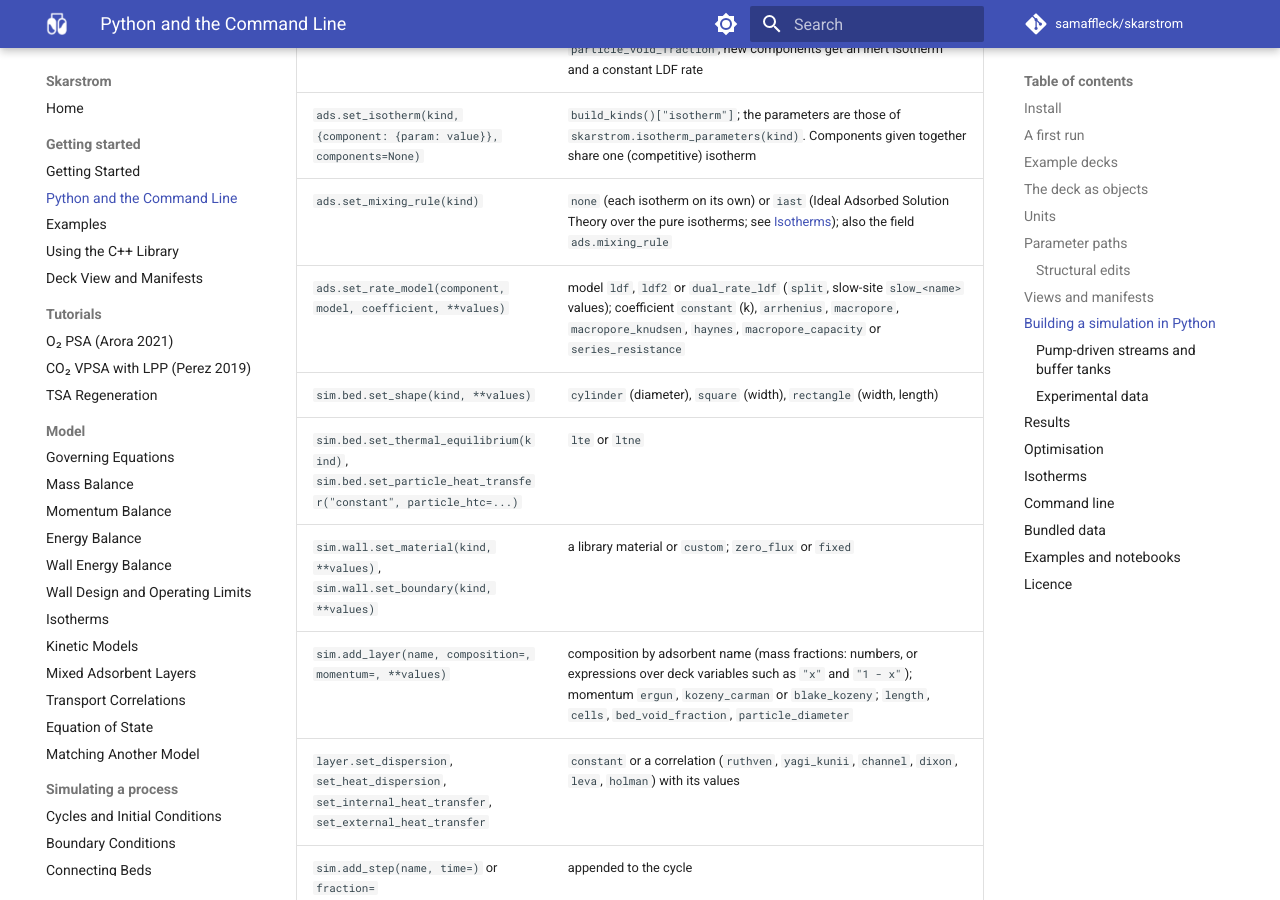
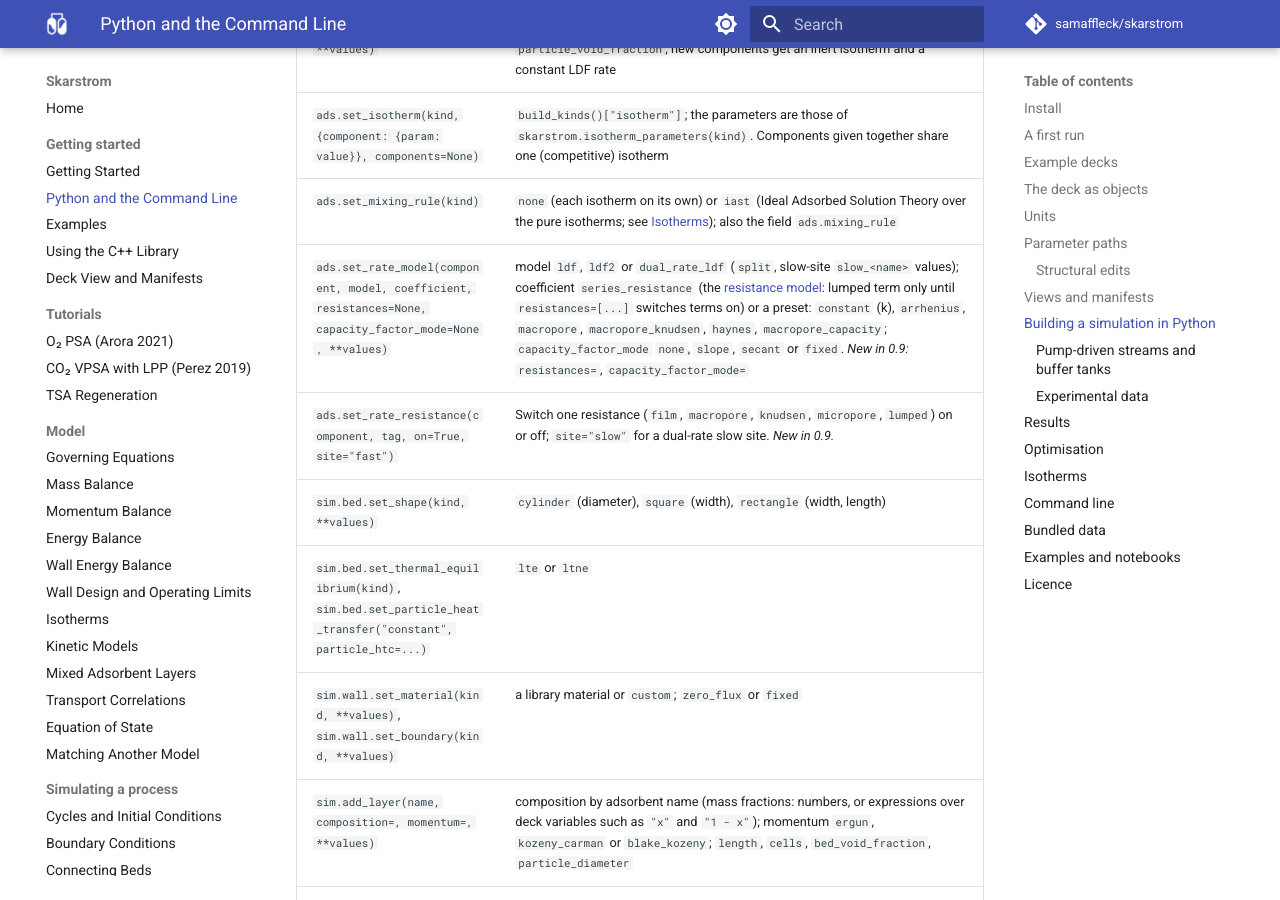
Before and after one commit to samaffleck/skarstrom, an MkDocs documentation site: the page built from docs/python.md, in a window 1280 px wide and 900 px high, scrolled down 9573 px. Built offline with MkDocs 1.6.1 and Material for MkDocs 9.7.7, drawn with Linux system fonts in a browser that asks for light colours; comment, search, counter and statistics services are not loaded.

Commit message:
Document set_rate_model's switches in the Python reference; point the film link at the resistances
Co-Authored-By: Claude Opus 5.5 <noreply@anthropic.com>
Claude-Session: https://claude.ai/code/session_01LRbL7WLfdCaGPLTBm4iypS
Signed-off-by: Claude <noreply@anthropic.com>

```diff
--- a/docs/python.md
+++ b/docs/python.md
@@ -351,7 +351,8 @@ What each part takes:
 | `sim.add_adsorbent(name, **values)` | `solid_density`, `heat_capacity`, `thermal_conductivity`, `particle_void_fraction`; new components get an inert isotherm and a constant LDF rate |
 | `ads.set_isotherm(kind, {component: {param: value}}, components=None)` | `build_kinds()["isotherm"]`; the parameters are those of `skarstrom.isotherm_parameters(kind)`. Components given together share one (competitive) isotherm |
 | `ads.set_mixing_rule(kind)` | `none` (each isotherm on its own) or `iast` (Ideal Adsorbed Solution Theory over the pure isotherms; see [Isotherms](isotherms.md#mixture-loadings-the-mixing-rule-and-iast)); also the field `ads.mixing_rule` |
-| `ads.set_rate_model(component, model, coefficient, **values)` | model `ldf`, `ldf2` or `dual_rate_ldf` (`split`, slow-site `slow_<name>` values); coefficient `constant` (k), `arrhenius`, `macropore`, `macropore_knudsen`, `haynes`, `macropore_capacity` or `series_resistance` |
+| `ads.set_rate_model(component, model, coefficient, resistances=None, capacity_factor_mode=None, **values)` | model `ldf`, `ldf2` or `dual_rate_ldf` (`split`, slow-site `slow_<name>` values); coefficient `series_resistance` (the [resistance model](kinetic-models.md#mass-transfer-coefficient): lumped term only until `resistances=[...]` switches terms on) or a preset: `constant` (k), `arrhenius`, `macropore`, `macropore_knudsen`, `haynes`, `macropore_capacity`; `capacity_factor_mode` `none`, `slope`, `secant` or `fixed`. *New in 0.9:* `resistances=`, `capacity_factor_mode=` |
+| `ads.set_rate_resistance(component, tag, on=True, site="fast")` | Switch one resistance (`film`, `macropore`, `knudsen`, `micropore`, `lumped`) on or off; `site="slow"` for a dual-rate slow site. *New in 0.9.* |
 | `sim.bed.set_shape(kind, **values)` | `cylinder` (diameter), `square` (width), `rectangle` (width, length) |
 | `sim.bed.set_thermal_equilibrium(kind)`, `sim.bed.set_particle_heat_transfer("constant", particle_htc=...)` | `lte` or `ltne` |
 | `sim.wall.set_material(kind, **values)`, `sim.wall.set_boundary(kind, **values)` | a library material or `custom`; `zero_flux` or `fixed` |
```
Also changed, not shown: docs/transport-correlations.md (+1 -1 lines).
